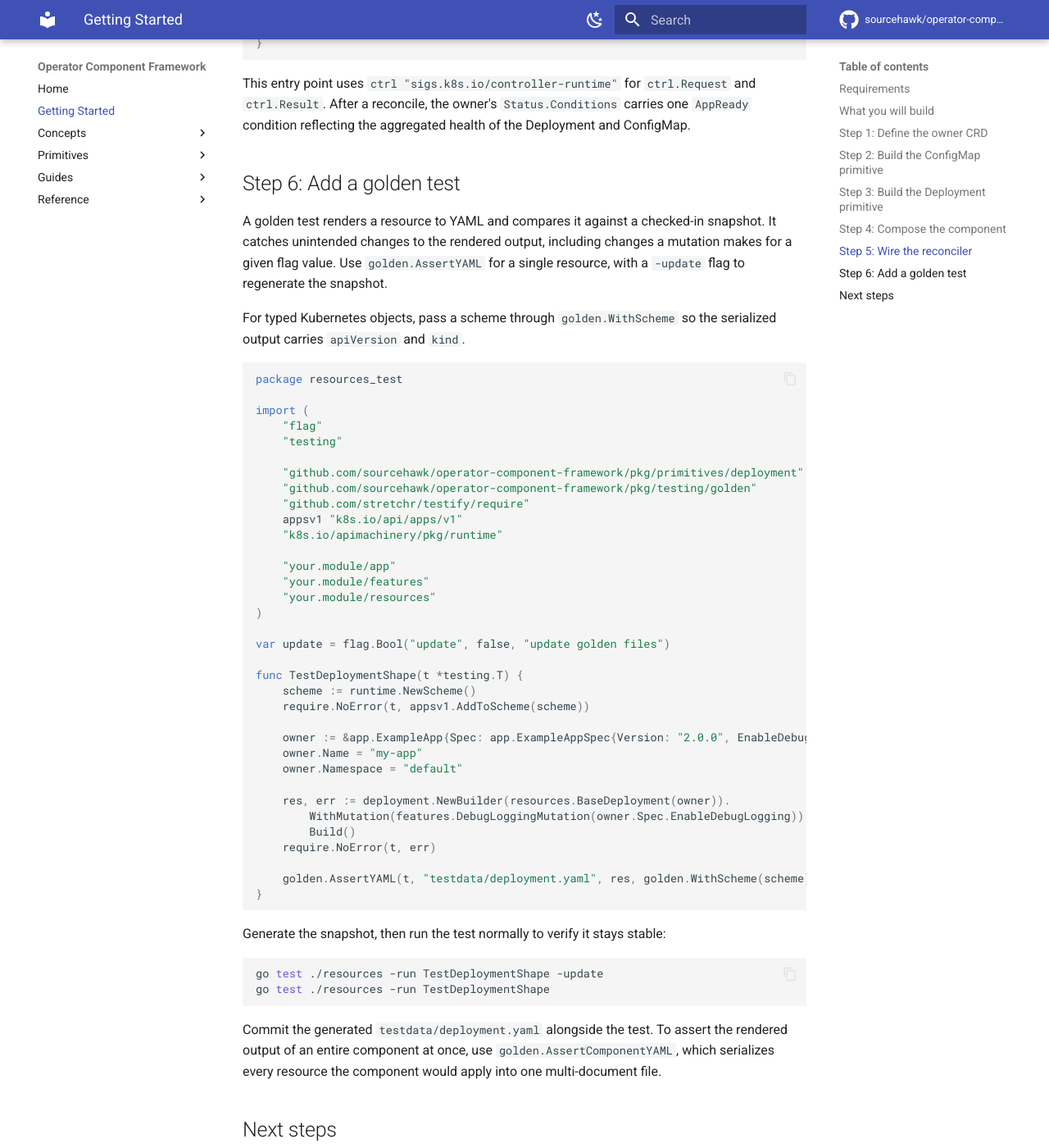
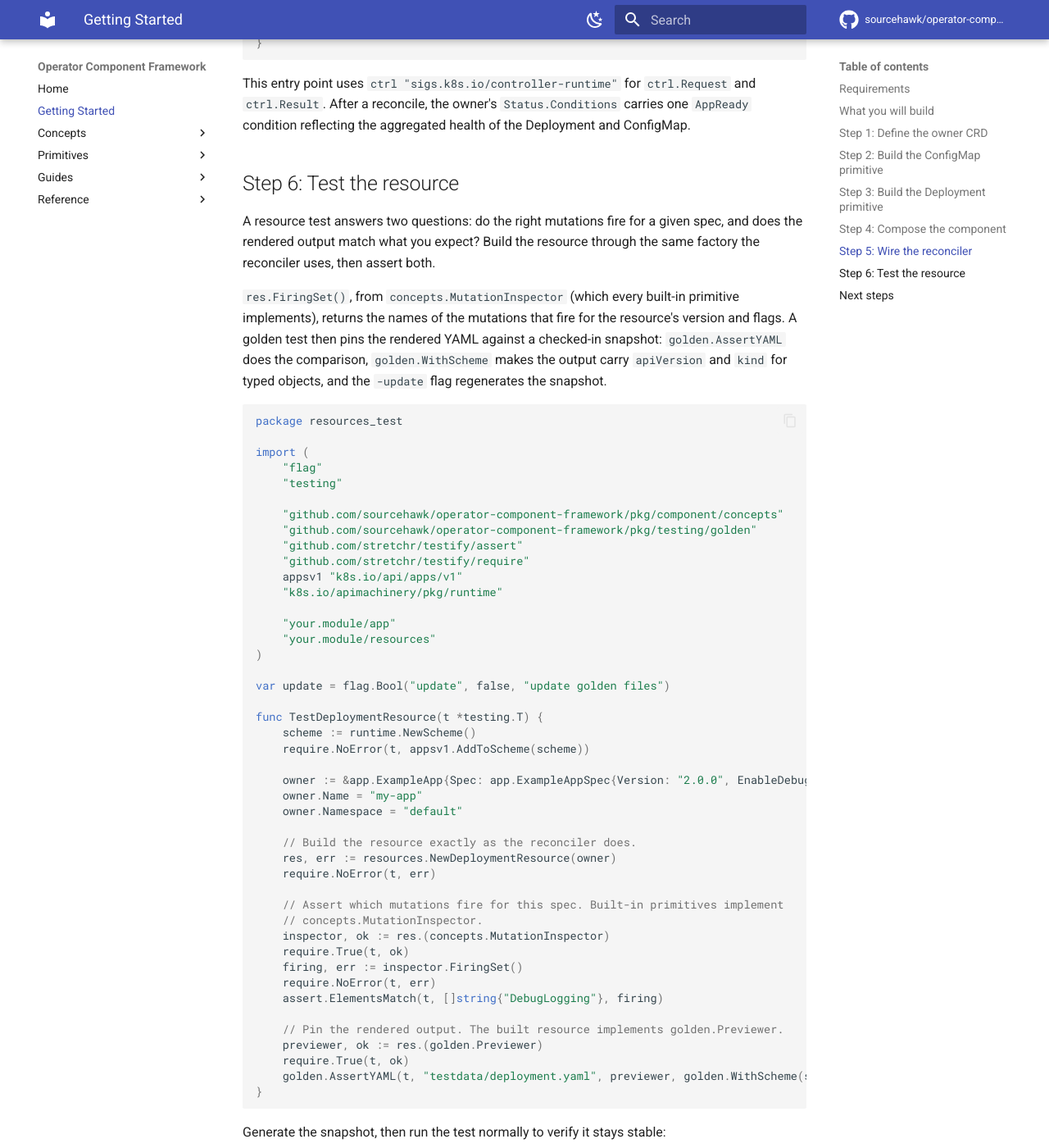
Before and after one commit to sourcehawk/operator-component-framework, an MkDocs documentation site: the page built from docs/getting-started.md, in a window 1280 px wide and 1400 px high, scrolled down 7536 px. Shown: the whole window at 82% size. Built offline with MkDocs 1.6.1 and Material for MkDocs 9.7.7, drawn with Linux system fonts in a browser that asks for light colours; comment, search, counter and statistics services are not loaded; some of the changed text lies outside the part shown.

Commit message:
docs: rework getting-started Step 6 to use the real factory and introspection
Build the resource through NewDeploymentResource (as the reconciler does) instead
of re-spelling the build inline, assert which mutations fire via
concepts.MutationInspector.FiringSet, then golden the output. Point to the Testing
page for the full mutation/resource/component strategy.

Co-Authored-By: Claude Opus 4.8 (1M context) <noreply@anthropic.com>

````diff
--- a/docs/getting-started.md
+++ b/docs/getting-started.md
@@ -362,14 +362,15 @@ This entry point uses `ctrl "sigs.k8s.io/controller-runtime"` for `ctrl.Request`
 the owner's `Status.Conditions` carries one `AppReady` condition reflecting the aggregated health of the Deployment and
 ConfigMap.
 
-## Step 6: Add a golden test
+## Step 6: Test the resource
 
-A golden test renders a resource to YAML and compares it against a checked-in snapshot. It catches unintended changes to
-the rendered output, including changes a mutation makes for a given flag value. Use `golden.AssertYAML` for a single
-resource, with a `-update` flag to regenerate the snapshot.
+A resource test answers two questions: do the right mutations fire for a given spec, and does the rendered output match
+what you expect? Build the resource through the same factory the reconciler uses, then assert both.
 
-For typed Kubernetes objects, pass a scheme through `golden.WithScheme` so the serialized output carries `apiVersion`
-and `kind`.
+`res.FiringSet()`, from `concepts.MutationInspector` (which every built-in primitive implements), returns the names of
+the mutations that fire for the resource's version and flags. A golden test then pins the rendered YAML against a
+checked-in snapshot: `golden.AssertYAML` does the comparison, `golden.WithScheme` makes the output carry `apiVersion`
+and `kind` for typed objects, and the `-update` flag regenerates the snapshot.
 
 ```go
 package resources_test
@@ -378,20 +379,20 @@ import (
     "flag"
     "testing"
 
-    "github.com/sourcehawk/operator-component-framework/pkg/primitives/deployment"
+    "github.com/sourcehawk/operator-component-framework/pkg/component/concepts"
     "github.com/sourcehawk/operator-component-framework/pkg/testing/golden"
+    "github.com/stretchr/testify/assert"
     "github.com/stretchr/testify/require"
     appsv1 "k8s.io/api/apps/v1"
     "k8s.io/apimachinery/pkg/runtime"
 
     "your.module/app"
-    "your.module/features"
     "your.module/resources"
 )
 
 var update = flag.Bool("update", false, "update golden files")
 
-func TestDeploymentShape(t *testing.T) {
+func TestDeploymentResource(t *testing.T) {
     scheme := runtime.NewScheme()
     require.NoError(t, appsv1.AddToScheme(scheme))
 
@@ -399,25 +400,36 @@ func TestDeploymentShape(t *testing.T) {
     owner.Name = "my-app"
     owner.Namespace = "default"
 
-    res, err := deployment.NewBuilder(resources.BaseDeployment(owner)).
-        WithMutation(features.DebugLoggingMutation(owner.Spec.EnableDebugLogging)).
-        Build()
+    // Build the resource exactly as the reconciler does.
+    res, err := resources.NewDeploymentResource(owner)
     require.NoError(t, err)
 
-    golden.AssertYAML(t, "testdata/deployment.yaml", res, golden.WithScheme(scheme), golden.Update(*update))
+    // Assert which mutations fire for this spec. Built-in primitives implement
+    // concepts.MutationInspector.
+    inspector, ok := res.(concepts.MutationInspector)
+    require.True(t, ok)
+    firing, err := inspector.FiringSet()
+    require.NoError(t, err)
+    assert.ElementsMatch(t, []string{"DebugLogging"}, firing)
+
+    // Pin the rendered output. The built resource implements golden.Previewer.
+    previewer, ok := res.(golden.Previewer)
+    require.True(t, ok)
+    golden.AssertYAML(t, "testdata/deployment.yaml", previewer, golden.WithScheme(scheme), golden.Update(*update))
 }
 ```
 
 Generate the snapshot, then run the test normally to verify it stays stable:
 
 ```bash
-go test ./resources -run TestDeploymentShape -update
-go test ./resources -run TestDeploymentShape
+go test ./resources -run TestDeploymentResource -update
+go test ./resources -run TestDeploymentResource
 ```
 
-Commit the generated `testdata/deployment.yaml` alongside the test. To assert the rendered output of an entire component
-at once, use `golden.AssertComponentYAML`, which serializes every resource the component would apply into one
-multi-document file.
+Commit the generated `testdata/deployment.yaml` alongside the test. This resource test is one layer of a fuller
+strategy: test each mutation against a baseline, assert which mutations fire at the resource level, and golden the whole
+component with `golden.AssertComponentYAML`. See [Testing](testing.md) for all three layers and for version-matrix
+generation across supported versions.
 
 ## Next steps
 
````
